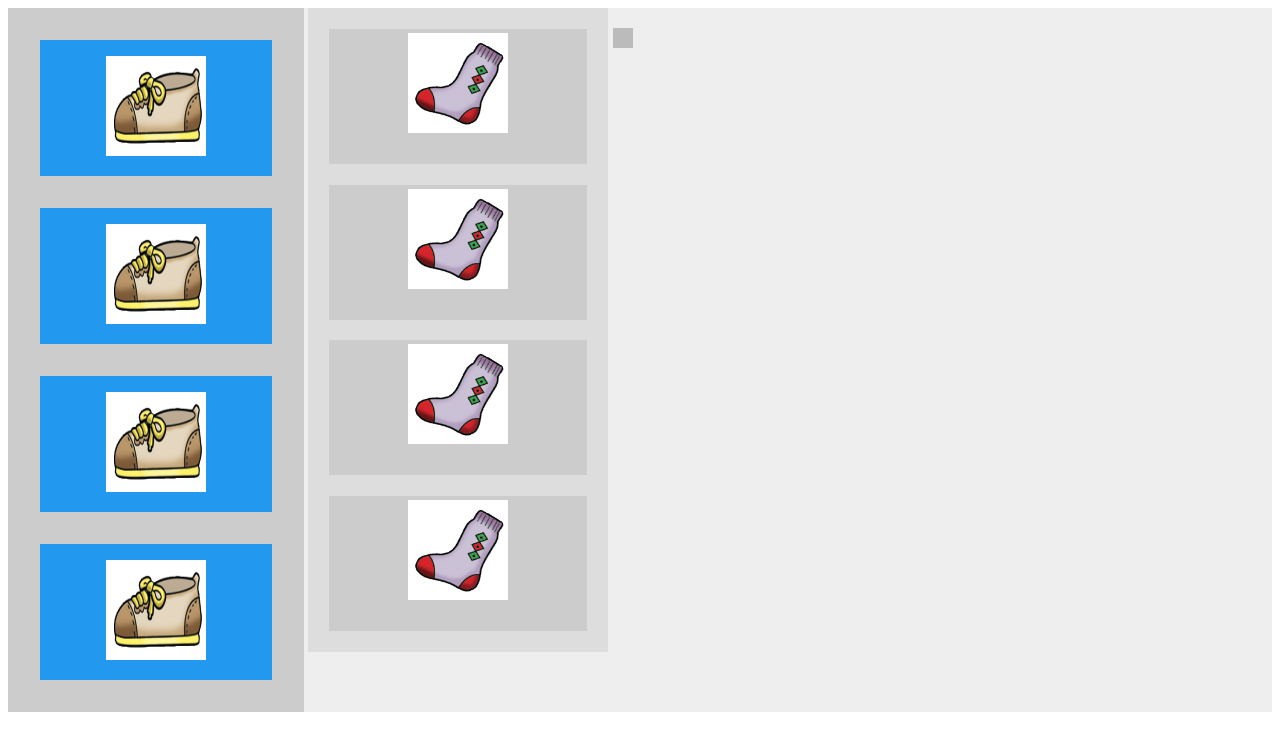
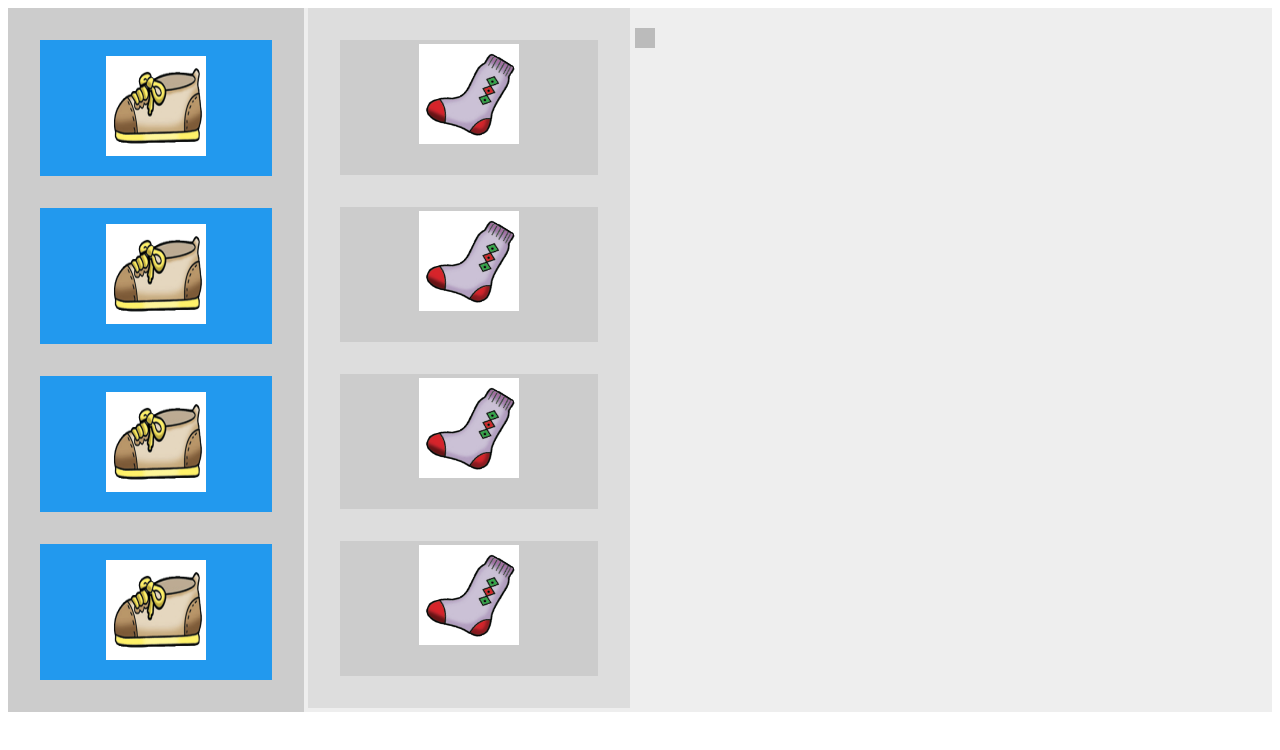
Before and after one commit to yeojoy/sample, a plain HTML site: page dragndrop.html in a window 1280 px wide. Drawn offline with Linux system fonts and the light colour scheme.

Commit message:
modify margin

```diff
--- a/css/dropzones.css
+++ b/css/dropzones.css
@@ -9,7 +9,7 @@ body { font-family: Helvetica, Arial, sans-serif; }
     position: relative;
     overflow: hidden;
     width: 250px;
-    margin: 1.3em;
+    margin: 2em;
     color: #666;
     text-align: center;
     background: #ccc;
```
